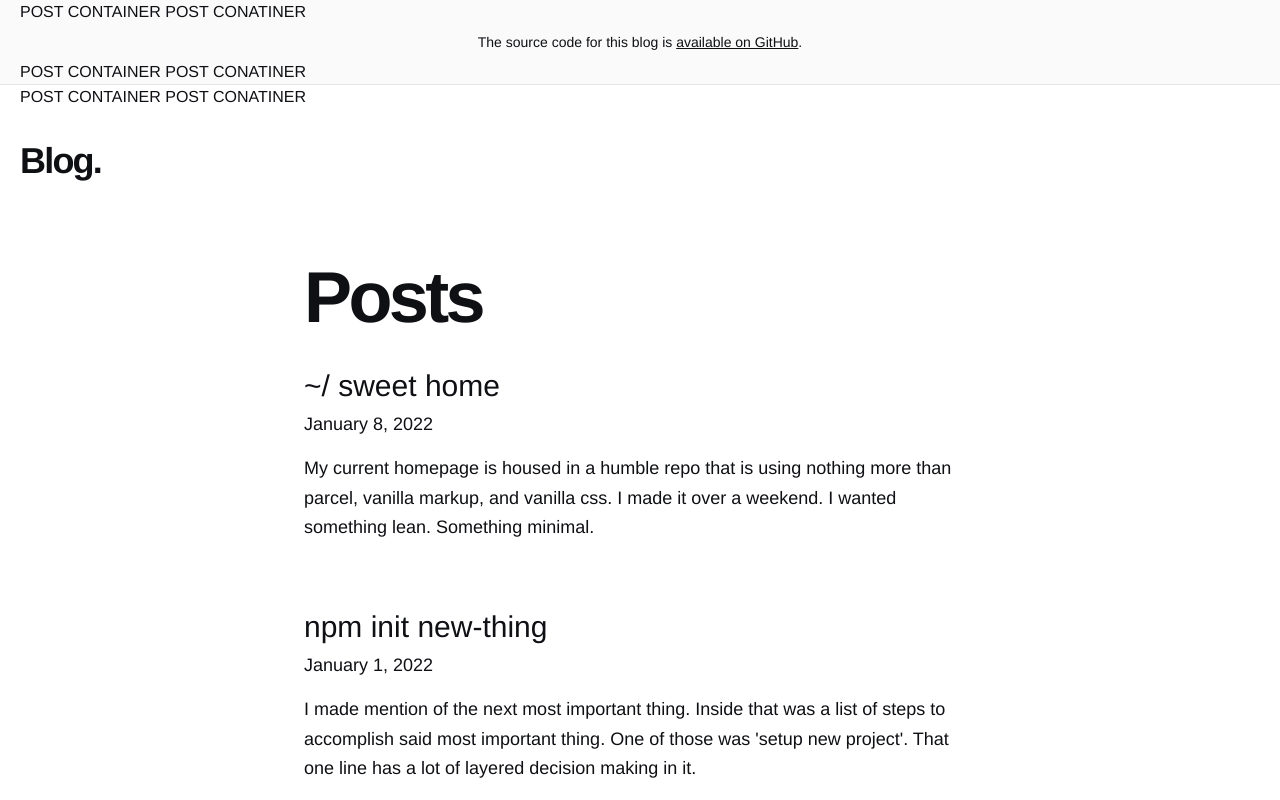
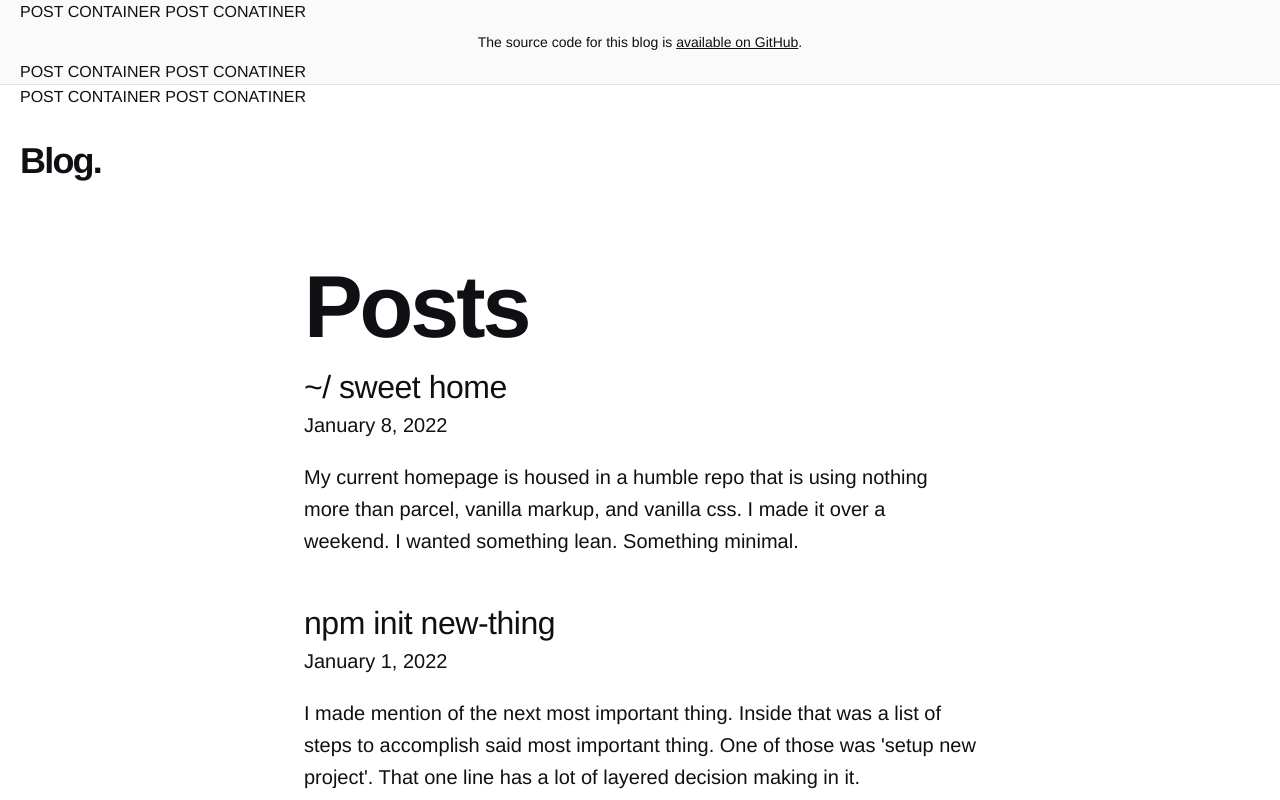
Before and after one commit to rttnbrgr/homebase, a Next.js app: page /blog in a window 1280 px wide. Shown: the top 800 px of the page. Built offline with nearby package versions, Linux system fonts and the light colour scheme.

Commit message:
style: refactor post parts to use chakra

```diff
--- a/components/more-stories.tsx
+++ b/components/more-stories.tsx
@@ -1,5 +1,6 @@
 import { PostPreview } from "./post";
 import Post from "../types/post";
+import { Box, SimpleGrid, Text } from "@chakra-ui/react";
 
 type Props = {
   posts: Post[];
@@ -7,11 +8,12 @@ type Props = {
 
 const MoreStories = ({ posts }: Props) => {
   return (
-    <section className="max-w-2xl mx-auto">
-      <h2 className="mb-8 text-5xl md:text-7xl font-bold tracking-tighter leading-tight">
+    <Box mb="32" maxW="2xl" mx="auto">
+      <Text as="h2" textStyle={{ base: "h2", md: "h1", lg: "jumbo" }}>
         Posts
-      </h2>
-      <div className="grid grid-cols-1 gap-y-12 mb-32">
+      </Text>
+
+      <SimpleGrid columns={1} spacingY="12" pt="4">
         {posts.map(post => (
           <PostPreview
             key={post.slug}
@@ -23,8 +25,8 @@ const MoreStories = ({ posts }: Props) => {
             excerpt={post.excerpt}
           />
         ))}
-      </div>
-    </section>
+      </SimpleGrid>
+    </Box>
   );
 };
 
--- a/components/post/post-body.tsx
+++ b/components/post/post-body.tsx
@@ -1,4 +1,5 @@
 import markdownStyles from "../markdown-styles.module.css";
+import { Box } from "@chakra-ui/react";
 
 type Props = {
   content: string;
@@ -6,12 +7,12 @@ type Props = {
 
 const PostBody = ({ content }: Props) => {
   return (
-    <div className="max-w-2xl mx-auto ">
+    <Box mb="32" maxW="2xl" mx="auto">
       <div
         className={markdownStyles["markdown"]}
         dangerouslySetInnerHTML={{ __html: content }}
       />
-    </div>
+    </Box>
   );
 };
 
--- a/components/post/post-header.tsx
+++ b/components/post/post-header.tsx
@@ -1,6 +1,7 @@
 import DateFormatter from "../date-formatter";
 import { PostTitle } from "./post-title";
 import Author from "../../types/author";
+import { Text, VStack } from "@chakra-ui/react";
 
 type Props = {
   title: string;
@@ -11,14 +12,12 @@ type Props = {
 
 const PostHeader = ({ title, coverImage, date, author }: Props) => {
   return (
-    <div className="max-w-2xl mx-auto">
-      POST HEADER POST HEADER POST HEADER
+    <VStack bg="red500" alignItems="start" spacing="2">
       <PostTitle>{title}</PostTitle>
-      <div className="mb-6 text-lg">
+      <Text textStyle="p3">
         <DateFormatter dateString={date} />
-      </div>
-      POST HEADER POST HEADER POST HEADER
-    </div>
+      </Text>
+    </VStack>
   );
 };
 
--- a/components/post/post-preview.tsx
+++ b/components/post/post-preview.tsx
@@ -1,6 +1,8 @@
 import DateFormatter from "../date-formatter";
-import Link from "next/link";
 import Author from "../../types/author";
+import { Text, VStack } from "@chakra-ui/react";
+import NextLink from "next/link";
+import { Link as ChakraLink } from "@chakra-ui/react";
 
 type Props = {
   title: string;
@@ -20,17 +22,19 @@ const PostPreview = ({
   slug
 }: Props) => {
   return (
-    <div>
-      <h3 className="text-3xl mb-1 leading-snug">
-        <Link as={`/posts/${slug}`} href="/posts/[slug]">
-          <a className="hover:underline">{title}</a>
-        </Link>
-      </h3>
-      <div className="text-lg mb-4">
-        <DateFormatter dateString={date} />
-      </div>
-      <p className="text-lg leading-relaxed mb-4">{excerpt}</p>
-    </div>
+    <VStack spacing="5" alignItems="left">
+      <VStack spacing="1" alignItems="left">
+        <Text textStyle="h4Fork">
+          <NextLink as={`/posts/${slug}`} href="/posts/[slug]">
+            <ChakraLink layerStyle="resetLink">{title}</ChakraLink>
+          </NextLink>
+        </Text>
+        <Text textStyle="p2">
+          <DateFormatter dateString={date} />
+        </Text>
+      </VStack>
+      <Text textStyle="p2">{excerpt}</Text>
+    </VStack>
   );
 };
 
--- a/components/post/post-title.tsx
+++ b/components/post/post-title.tsx
@@ -1,4 +1,5 @@
 import { ReactNode } from "react";
+import { Text } from "@chakra-ui/react";
 
 type Props = {
   children?: ReactNode;
@@ -6,9 +7,9 @@ type Props = {
 
 const PostTitle = ({ children }: Props) => {
   return (
-    <h1 className="text-5xl md:text-7xl lg:text-8xl font-bold tracking-tighter leading-tight md:leading-none mb-4 text-left">
+    <Text as="h1" textStyle={{ base: "h2", md: "h1", lg: "jumbo" }}>
       {children}
-    </h1>
+    </Text>
   );
 };
 
```
